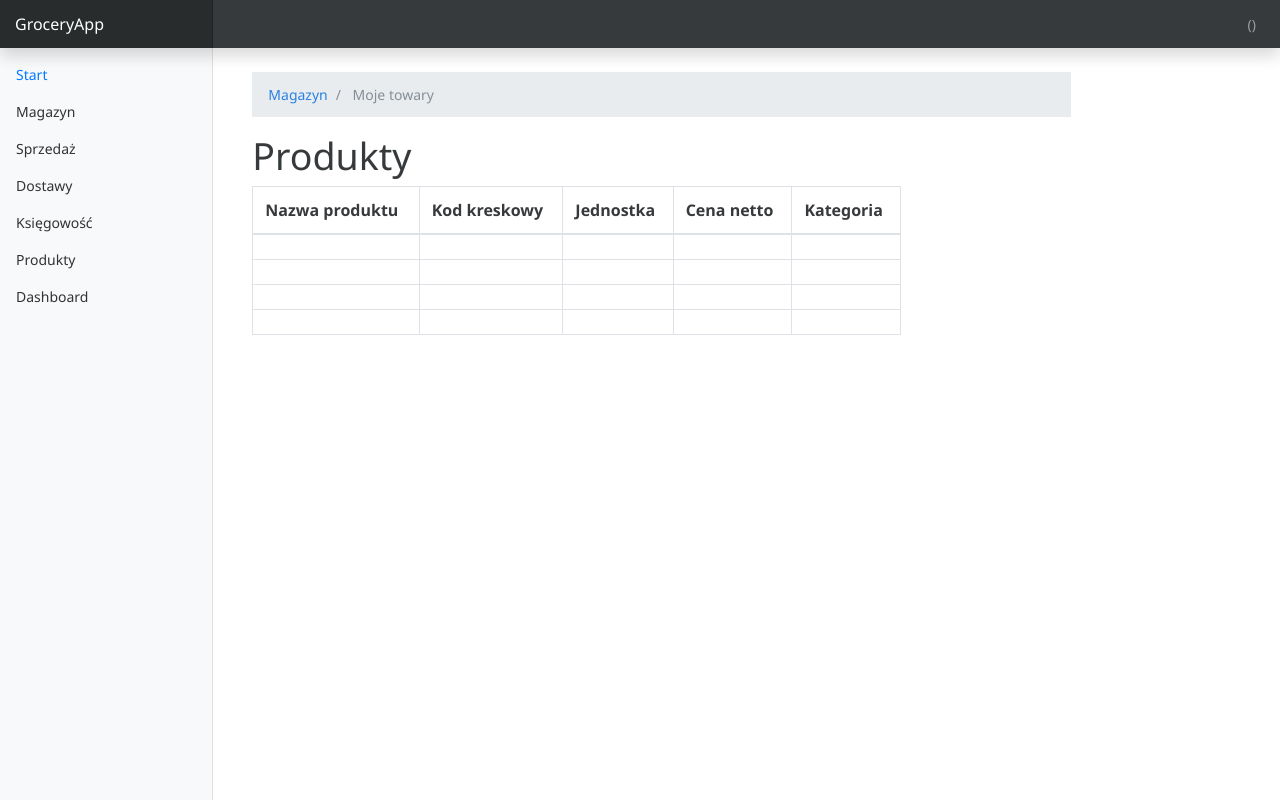
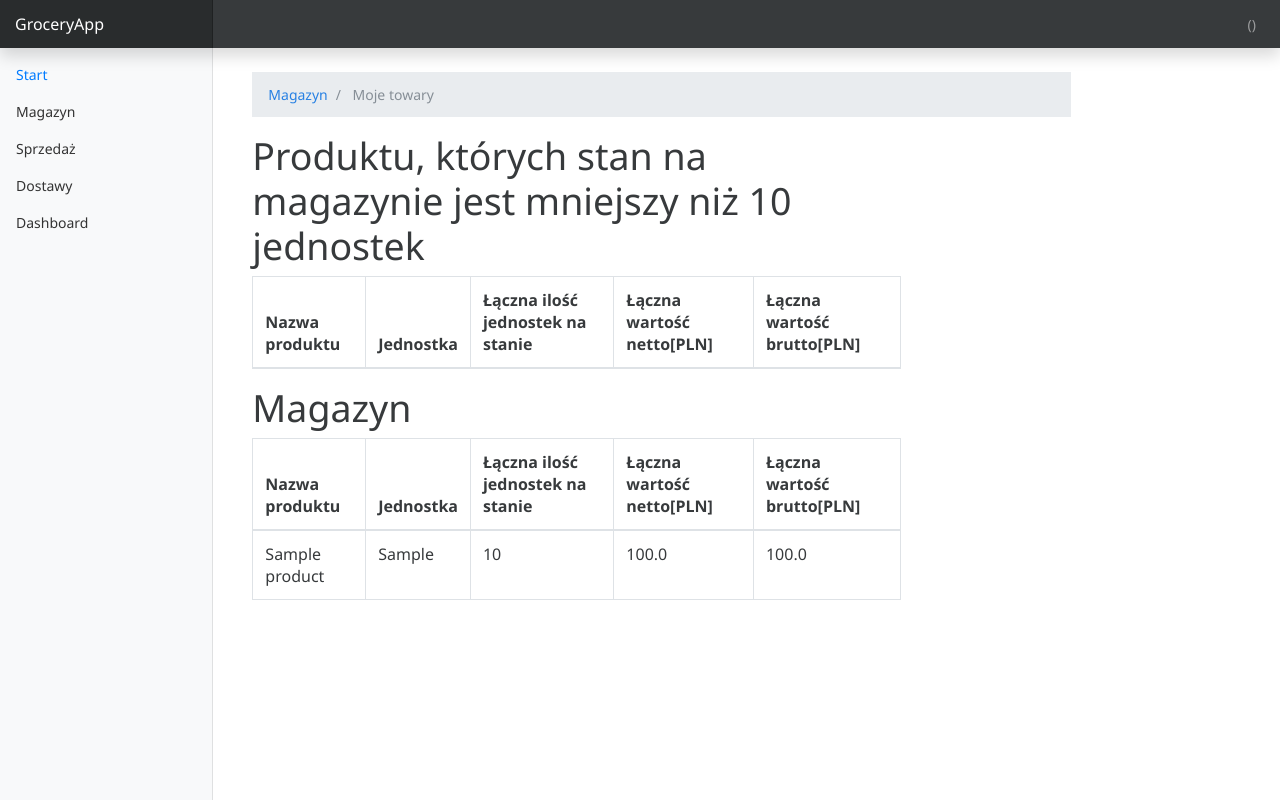
Before and after one commit to lukaszpasek/ShopMagazine, a Django app: page /magazyn in a window 1280 px wide. Run offline with Django 4.2, Linux system fonts and the light colour scheme; tables that the repository leaves empty hold one stand-in row (values such as "Sample post"); lists and menus that the app fills with data are empty; parts of the project's set-up code (start-up, migrations or seed data) failed here and were passed over; some libraries are stand-ins or nearby versions.

Commit message:
add warehousepart

```diff
--- a/GrocerySite/GroceryApp/templates/index.html
+++ b/GrocerySite/GroceryApp/templates/index.html
@@ -10,7 +10,7 @@
       <nav aria-label="breadcrumb">
         <ol class="breadcrumb">
           <li class="breadcrumb-item">
-            <a href="/api">Magazyn</a>
+            <a href="/admin">Magazyn</a>
           </li>
           <li class="breadcrumb-item active" aria-current="page">
             Moje towary
--- a/GrocerySite/GroceryApp/templates/indexDashboard.html
+++ b/GrocerySite/GroceryApp/templates/indexDashboard.html
@@ -10,7 +10,7 @@
       <nav aria-label="breadcrumb">
         <ol class="breadcrumb">
           <li class="breadcrumb-item">
-            <a href="/api">Magazyn</a>
+            <a href="/admin">Magazyn</a>
           </li>
           <li class="breadcrumb-item active" aria-current="page">
             Moje towary
--- a/GrocerySite/GroceryApp/templates/indexDostawy.html
+++ b/GrocerySite/GroceryApp/templates/indexDostawy.html
@@ -10,7 +10,7 @@
       <nav aria-label="breadcrumb">
         <ol class="breadcrumb">
           <li class="breadcrumb-item">
-            <a href="/api">Magazyn</a>
+            <a href="/admin">Magazyn</a>
           </li>
           <li class="breadcrumb-item active" aria-current="page">
             Moje towary
--- a/GrocerySite/GroceryApp/templates/indexMagazyn.html
+++ b/GrocerySite/GroceryApp/templates/indexMagazyn.html
@@ -10,7 +10,7 @@
       <nav aria-label="breadcrumb">
         <ol class="breadcrumb">
           <li class="breadcrumb-item">
-            <a href="/api">Magazyn</a>
+            <a href="/admin">Magazyn</a>
           </li>
           <li class="breadcrumb-item active" aria-current="page">
             Moje towary
@@ -23,28 +23,54 @@
 </div>
 <div class="container">
   <div class="row">
-
     <div class="col-md-8">
-    <h1>Produkty</h1>
+      <h1>Produktu, których stan na magazynie jest mniejszy niż 10 jednostek</h1>
+      <table class="table table-bordered">
+          <thead>
+              <tr>
+                  <th>Nazwa produktu</th>
+                  <th>Jednostka</th>
+                  <th>Łączna ilość jednostek na stanie</th>
+                  <th>Łączna wartość netto[PLN]</th>
+                  <th>Łączna wartość brutto[PLN]</th>
+                  <!-- Add more headers for additional fields -->
+              </tr>
+          </thead>
+          <tbody>
+              {% for item in lack_products %}
+                  <tr>
+                    <td>{{ item.product__name}}</td>
+                    <td>{{ item.product__unit}}</td>
+                    <td>{{ item.total_quantity }}</td>
+                    <td>{{ item.total_netto }}</td>
+                    <td>{{ item.total_brutto }}</td>
+                      <!-- Add more cells for additional fields -->
+                  </tr>
+              {% endfor %}
+          </tbody>
+      </table>
+    </div>
+    <div class="col-md-8">
+    <h1>Magazyn</h1>
     <table class="table table-bordered">
         <thead>
             <tr>
                 <th>Nazwa produktu</th>
-                <th>Kod kreskowy</th>
                 <th>Jednostka</th>
-                <th>Cena netto</th>
-                <th>Kategoria</th>
+                <th>Łączna ilość jednostek na stanie</th>
+                <th>Łączna wartość netto[PLN]</th>
+                <th>Łączna wartość brutto[PLN]</th>
                 <!-- Add more headers for additional fields -->
             </tr>
         </thead>
         <tbody>
             {% for item in data %}
                 <tr>
-                    <td>{{ item.name }}</td>
-                    <td>{{ item.barcode }}</td>
-                    <td>{{ item.unit }}</td>
-                    <td>{{ item.price_netto }}</td>
-                    <td>{{ item.category }}</td>
+                  <td>{{ item.product__name}}</td>
+                  <td>{{ item.product__unit}}</td>
+                  <td>{{ item.total_quantity }}</td>
+                  <td>{{ item.total_netto }}</td>
+                  <td>{{ item.total_brutto }}</td>
                     <!-- Add more cells for additional fields -->
                 </tr>
             {% endfor %}
--- a/GrocerySite/GroceryApp/templates/indexSprzedaz.html
+++ b/GrocerySite/GroceryApp/templates/indexSprzedaz.html
@@ -10,7 +10,7 @@
       <nav aria-label="breadcrumb">
         <ol class="breadcrumb">
           <li class="breadcrumb-item">
-            <a href="/api">Magazyn</a>
+            <a href="/admin">Magazyn</a>
           </li>
           <li class="breadcrumb-item active" aria-current="page">
             Moje towary
--- a/GrocerySite/GroceryApp/templates/partials/_sidebar.html
+++ b/GrocerySite/GroceryApp/templates/partials/_sidebar.html
@@ -25,16 +25,6 @@
       </li>
       <li class="nav-item">
         <a class="nav-link" href="{% url 'Dashboard' %}">
-          Księgowość
-        </a>
-      </li>
-      <li class="nav-item">
-        <a class="nav-link" href="{% url 'Produkty' %}">
-          Produkty
-        </a>
-      </li>
-      <li class="nav-item">
-        <a class="nav-link" href="{% url 'Dashboard' %}">
           Dashboard
         </a>
       </li>
--- a/GrocerySite/GroceryApp/views.py
+++ b/GrocerySite/GroceryApp/views.py
@@ -21,8 +21,7 @@
 
 def indexProdukty(request):
     data = Product.objects.all()
-    eventData = TakeProduct.objects.all()[:10]
-    return render(request,'indexProdukty.html',{'data': data,'eventData': eventData})
+    return render(request,'indexProdukty.html',{'data': data})
 
 
 def indexSprzedaz(request):
@@ -61,7 +60,7 @@
             total_netto=Sum(F('quantity') * F('product__price_netto'), output_field=FloatField()),
             total_brutto=Sum(F('quantity') * F('product__price_brutto'), output_field=FloatField())
         )
-        .order_by(order_by_arg, 'product__name')
+        .order_by(order_by_arg)
     )
 
     # Generate bar chart
@@ -193,29 +192,32 @@
     return render(request, 'indexDostawy.html', context)
 
 def indexMagazyn(request):
-    labels = []
     data = []
 
-    queryset = TakeProduct.objects.all()
+    # Retrieve summary data
+    summary_data = (
+        TakeProduct.objects
+        .values('product__name','quantity','product__unit','product__price_netto','product__price_brutto')
+        .annotate(
+            total_quantity=Sum('quantity'),
+            total_netto=Sum(F('quantity') * F('product__price_netto'), output_field=FloatField()),
+            total_brutto=Sum(F('quantity') * F('product__price_brutto'), output_field=FloatField())
+        )
+        .order_by('product__name')
+    )
+    lack_products = (
+    TakeProduct.objects
+    .values('product__name','quantity','product__unit','product__price_netto','product__price_brutto')
+    .annotate(
+        total_quantity=Sum('quantity'),
+        total_netto=Sum(F('quantity') * F('product__price_netto'), output_field=FloatField()),
+        total_brutto=Sum(F('quantity') * F('product__price_brutto'), output_field=FloatField())
+    )
+    .filter(total_quantity__lt=10)
+    .order_by('total_quantity')
+)
 
-    category_sums = defaultdict(int)
-
-    # Iteruj przez produkty w queryset i sumuj ilości dla każdej kategorii
-    for product in queryset:
-        if product.product.category is not None:
-            category_sums[product.product.category] += product.quantity
-        else:
-            category_sums["Brak danych"] += product.quantity
-
-
-    labels = list(category_sums.keys())
-    data = list(category_sums.values())
-
-    # Przekształć etykiety i dane na strukturę JSON
-    labels_json = json.dumps(labels)
-    data_json = json.dumps(data)
-
-    return render(request, 'indexMagazyn.html', {'labels': labels_json, 'data': data_json})
+    return render(request,'indexMagazyn.html',{'data': summary_data,'lack_products': lack_products})
 
 def indexDashboard(request):
     labels = []
```
